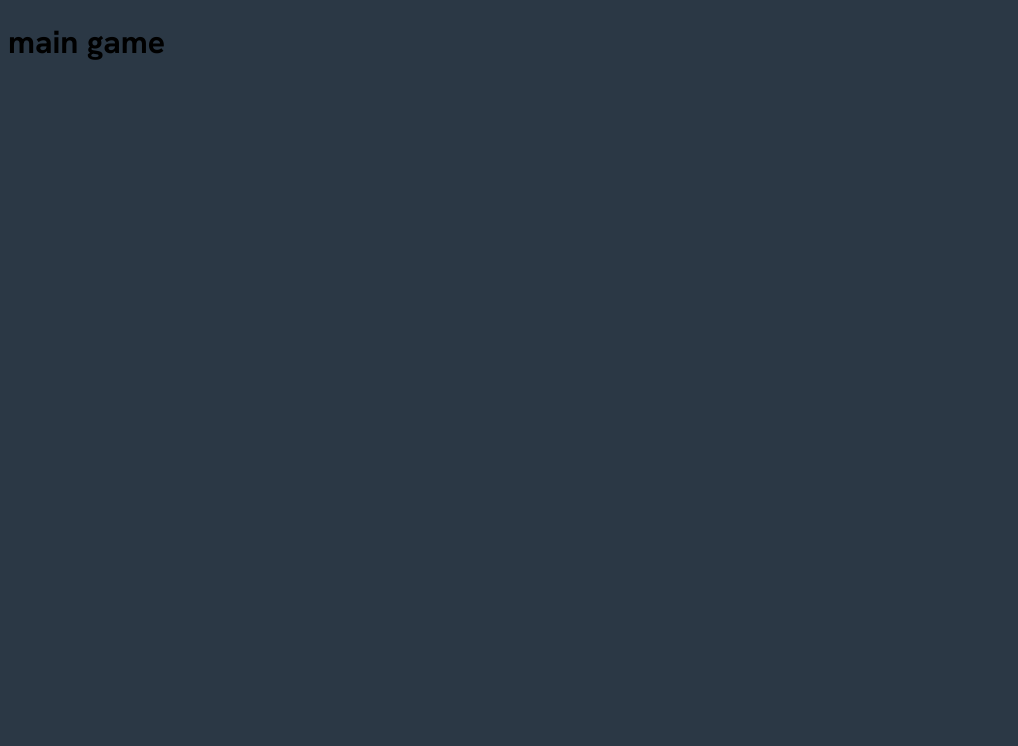
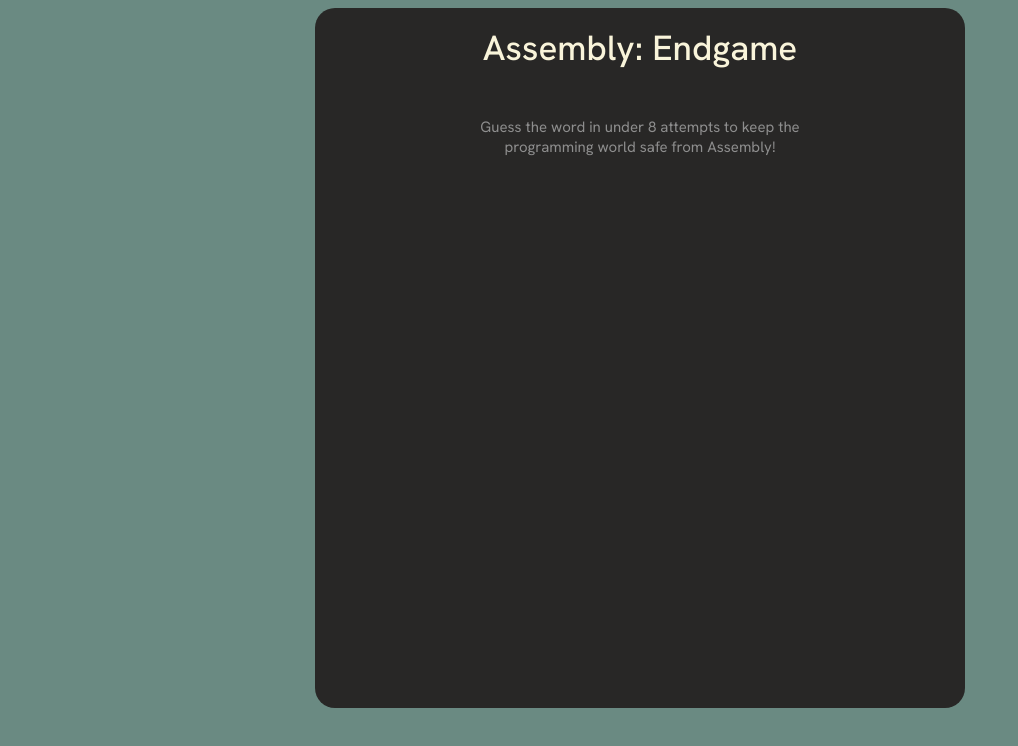
Before and after one commit to DarshWala/Assembly-Endgame, a React (Vite) app: page / in a window 1280 px wide. Shown: the top 746 px of the page, without its empty margins (0-1018 px from the left). Built offline with nearby package versions, Linux system fonts and the light colour scheme.

Commit message:
Added game Container and description

```diff
--- a/components/GameContainer.jsx
+++ b/components/GameContainer.jsx
@@ -1,4 +1,11 @@
+import GameInfo from "./GameInfo"
 
 export default function GameContainer(){
-    return <h1>main game</h1>
+    return (
+        <>
+            <div className="game-container">
+                <GameInfo/>
+            </div>
+        </>
+    )
 }
--- /dev/null
+++ b/components/GameInfo.jsx
@@ -0,0 +1,11 @@
+export default function GameInfo() {
+  return (
+    <>
+      <h1 className="heading">Assembly: Endgame</h1>
+      <p className="description">
+        Guess the word in under 8 attempts to keep the <br />
+        programming world safe from Assembly!
+      </p>
+    </>
+  );
+}
--- a/src/index.css
+++ b/src/index.css
@@ -1,6 +1,36 @@
 @import url('https://fonts.googleapis.com/css2?family=Hanken+Grotesk:wght@400;500;600;700&display=swap');
 
 body{
-    background-color: rgb(43, 56, 69);
+    background-color: #6a8a82;
     font-family: 'Hanken Grotesk', sans-serif;
+    display: flex;
+    justify-content: center;
+    align-items: center;
 }
+
+.game-container{
+    background-color: #282726;
+    width: 650px;
+    height: 700px;
+    border-radius: 20px;
+
+    display: flex;
+    flex-direction: column;
+    align-items: center;
+    text-align: center;
+    gap: 12px   ;
+}
+
+.heading{
+    font-size: 35px;
+    line-height: 100%;
+    letter-spacing: 0%;
+    text-align: center;
+    color: #F9F4DA;
+    font-weight: 500;
+}
+
+.description{
+    font-size: 15px;
+    color: #8e8e8e;
+}
```
